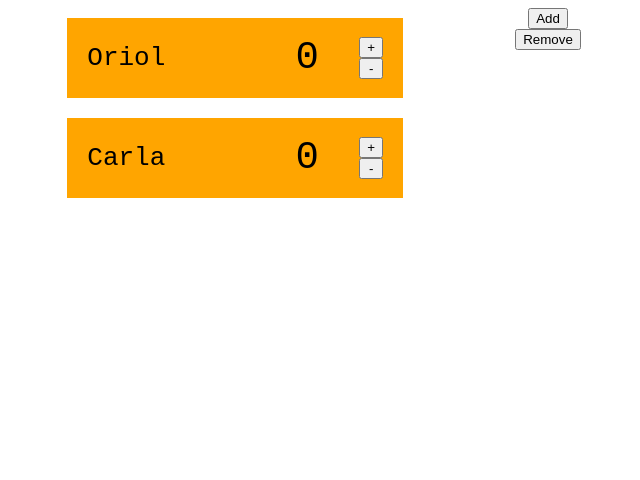
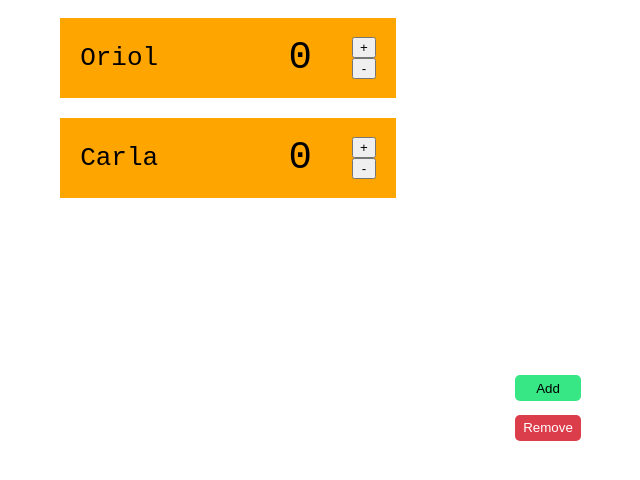
Before and after one commit to OriolOr/CatanCounter, a React app in the folder frontweb/: page / in a window 1280 px wide. Shown: the top 480 px of the page, without its empty margins (380-1020 px from the left). Built offline with nearby package versions, Linux system fonts and the light colour scheme.

Commit message:
update add & remove buttons styles

```diff
--- a/frontweb/src/components/board/board.styles.css
+++ b/frontweb/src/components/board/board.styles.css
@@ -9,12 +9,26 @@
 
 .addButtonContainer{
   display: flex;
-  border-radius: 1em;
-  border: solid 0px;
+  justify-content: center;
   flex-direction: column;
-  align-items: center;
+  align-items: stretch;
 }
 
-.addButtonContainer{
+.addButtonContainer button{
 
+  margin : 0.5em;
+  height: 2em;
+  width: 5em;
+  border: none;
+  border-radius: 5px;
 }
+
+#addButton{
+  color : black;
+  background-color: #37e684;
+}
+
+#removeButton{
+  color : white;
+  background-color: #dc3d4b;
+}
--- a/frontweb/src/components/board/board.tsx
+++ b/frontweb/src/components/board/board.tsx
@@ -13,12 +13,11 @@ const Board: React.FC = () => {
       {playerList.map((player) => {
         return <Card namePlayer ={player.name} />;
       })}
+      </div>
 
-      </div>
       <div className ="addButtonContainer">
-        <button onClick={AddPlayer}>Add</button>
-        <button onClick={RemovePlayer}>Remove</button>
-
+        <button id="addButton" onClick={AddPlayer}>Add</button>
+        <button id="removeButton" onClick={RemovePlayer}>Remove</button>
       </div>
     </React.Fragment>
   );
@@ -28,9 +27,9 @@ const Board: React.FC = () => {
   }
 
   function RemovePlayer(){
-    let temp = [...playerList];
-    temp.pop();
-    setPlayer(temp)
+    const tempList = [...playerList];
+    tempList.pop();
+    setPlayer(tempList)
   }
 };
 export default Board;
```
